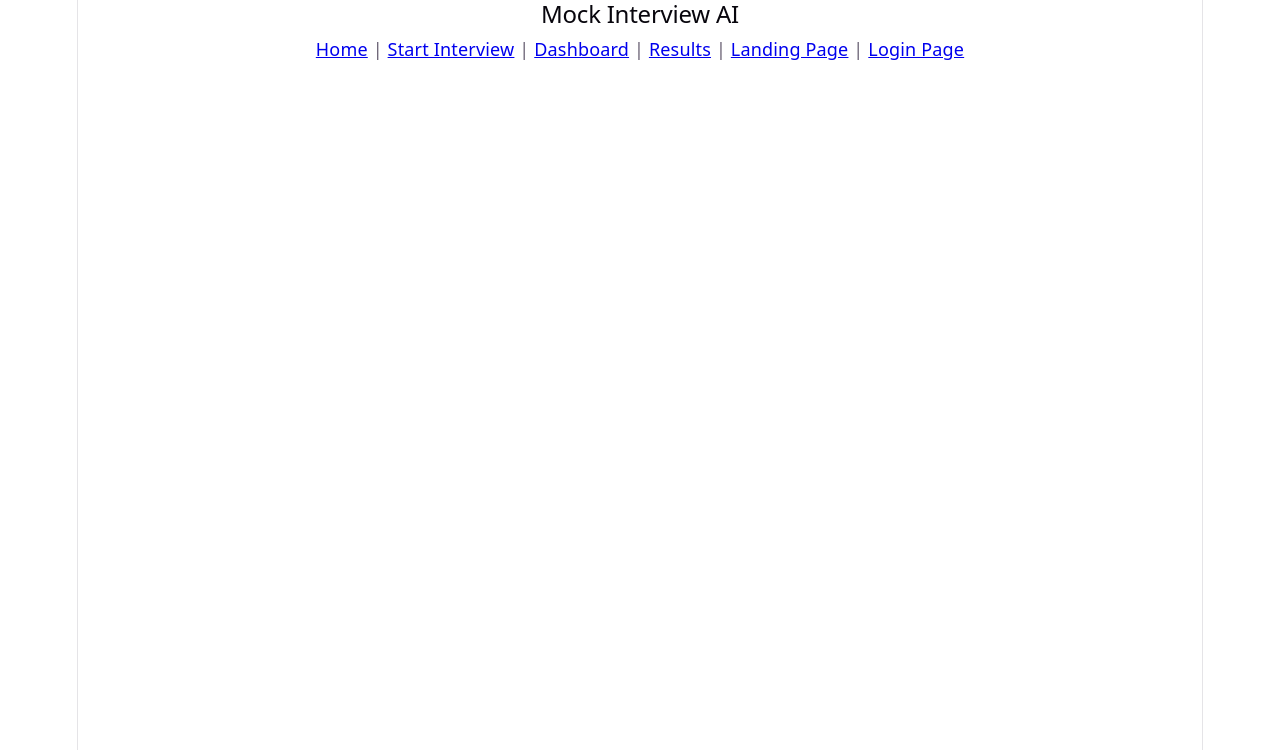
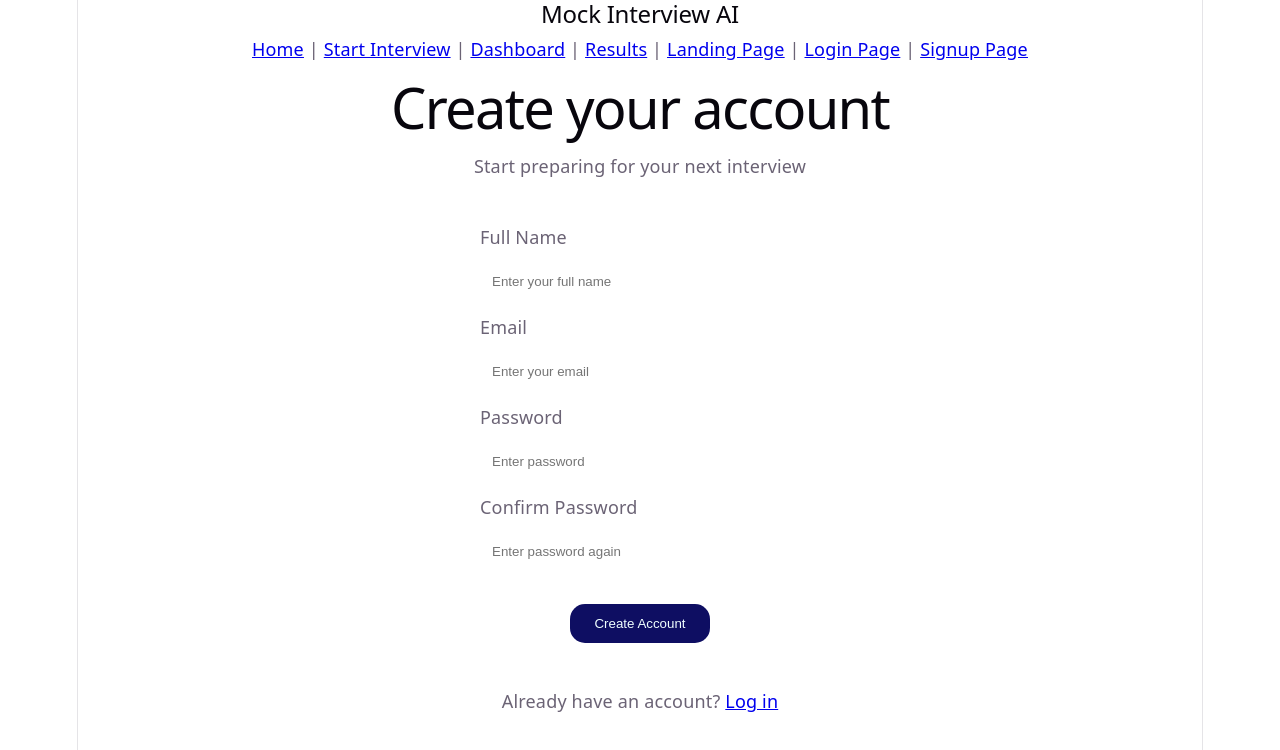
Before and after one commit to shreetanu205-sudo/Mock_Interview, a React (Vite) app in the folder Frontend/mock_interview/: page /signup-page in a window 1280 px wide. Shown: the top 750 px of the page. Built offline with nearby package versions, Linux system fonts and the light colour scheme.

Commit message:
Signup page added

```diff
--- a/Frontend/mock_interview/src/App.jsx
+++ b/Frontend/mock_interview/src/App.jsx
@@ -7,6 +7,7 @@ import InterviewSetup from './pages/InterviewSetup'
 import Results from './pages/Results'
 import LandingPage from './pages/LandingPage'
 import LoginPage from './pages/LoginPage'
+import Signup from './pages/Signup'
 import './App.css'
 
 import {
@@ -29,7 +30,8 @@ const App = () => {
         <Route path="/interview-room/:interviewId" element={<InterviewRoom />} />
         <Route path="/results" element={<Results />} />
         <Route path="/landing-page" element={<LandingPage />} />
-        <Route path="login-page" element={<LoginPage/>} />
+        <Route path="/login-page" element={<LoginPage />} />
+        <Route path="/signup-page" element={<Signup />} />
       </Routes>
     </BrowserRouter>
   )
--- a/Frontend/mock_interview/src/Components/Navbar.jsx
+++ b/Frontend/mock_interview/src/Components/Navbar.jsx
@@ -18,6 +18,8 @@ const Navbar = () => {
             <Link to="/landing-page">Landing Page</Link>
             {' | '}
             <Link to="/login-page">Login Page</Link>
+            {' | '}
+            <Link to="/signup-page">Signup Page</Link>
         </div>
     </nav>
   )
--- /dev/null
+++ b/Frontend/mock_interview/src/pages/Signup.jsx
@@ -0,0 +1,94 @@
+import React,{useState} from 'react'
+import { useNavigate,Link } from 'react-router-dom'
+
+
+const Signup = () => {
+    const [name,setName]=useState('')
+    const [email,setEmail]=useState('')
+    const [password,setPassword]=useState('')
+    const [confirmPassword,setConfirmPassword]=useState('')
+    const [message,setMessage]=useState('')
+
+    const navigate=useNavigate()
+
+    const handleSubmit=(event)=>{
+        event.preventDefault()
+
+        if(!email.trim()||
+            !password ||
+            !name.trim() ||
+            !confirmPassword
+        ){
+            setMessage('Please fill al required fields')
+            return
+        }
+
+        if(password!=confirmPassword){
+            setMessage('Passwords do not match')
+        }
+
+        setMessage('Signup Successfull')
+
+        navigate('/login-page')
+    }
+  return (
+
+    <div className="signup-page">
+      <h1>Create your account</h1>
+      <p>Start preparing for your next interview</p>
+
+      <form onSubmit={handleSubmit} className="Login-form">
+        <label htmlfor="name">Full Name</label>
+        <input
+            type='name'
+            onChange={(event)=>setName(event.target.value)}
+            value={name}
+            id="name"
+            placeholder="Enter your full name"
+            required
+        />
+
+        <label htmlfor="email">Email</label>
+        <input
+            type="email"
+            id="email"
+            value={email}
+            onChange={(event)=>setEmail(event.target.value)}
+            placeholder="Enter your email"
+            required
+        />
+        <label htmlfor="password">Password</label>
+        <input
+            type='password'
+            id='password'
+            value={password}
+            placeholder="Enter password"
+            onChange={(event)=>setPassword(event.target.value)}
+            required
+        />
+
+        <label htmlfor="confirmPassword">Confirm Password</label>
+        <input
+            type='confirmPassword'
+            id='confirmPassword'
+            value={confirmPassword}
+            placeholder="Enter password again"
+            onChange={(event)=>setconfirmPassword(event.target.value)}
+            required
+        />
+        <button type="submit" className="Submit-Btn">
+            Create Account
+        </button>
+      </form>
+
+      {message && <p role="status">{message}</p>}
+
+       <p>
+            Already have an account?{' '}
+            <Link to="/login-page">Log in</Link>
+       </p>
+    </div>
+  )
+}
+
+export default Signup
```
